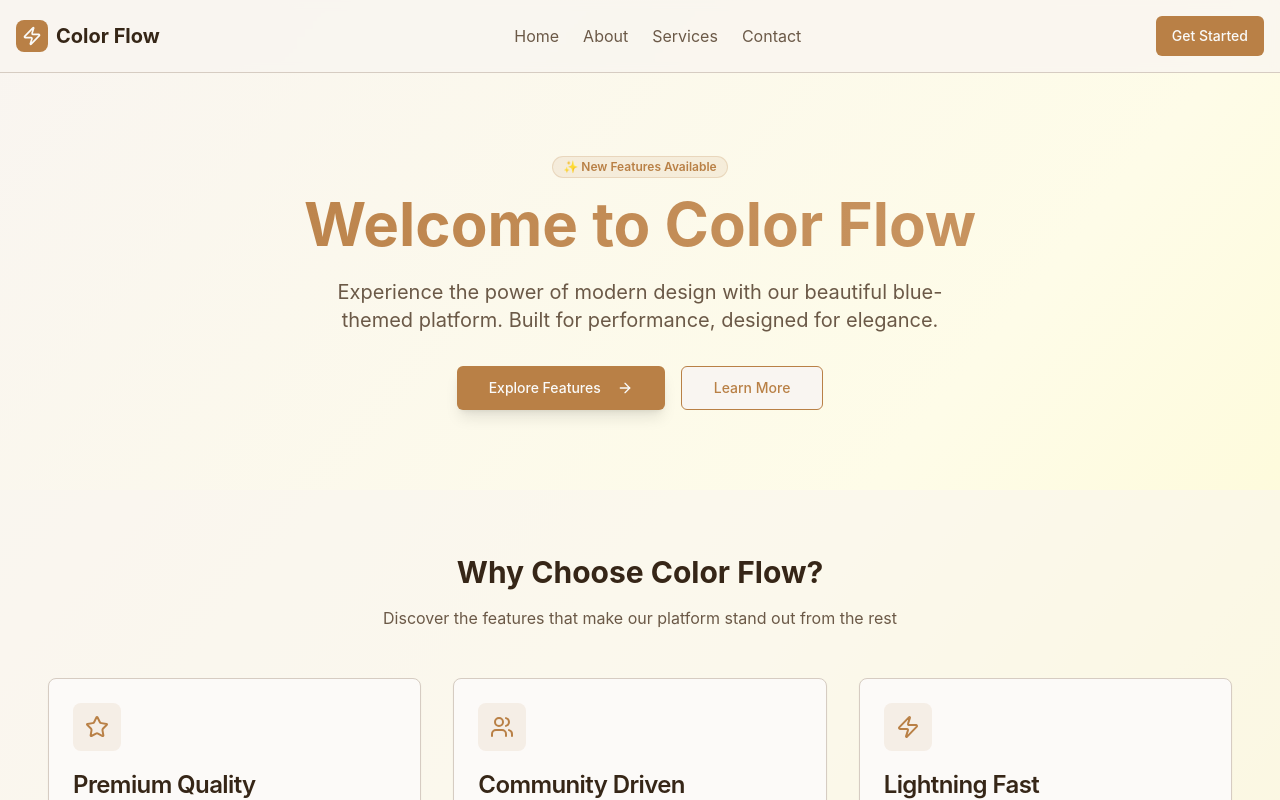
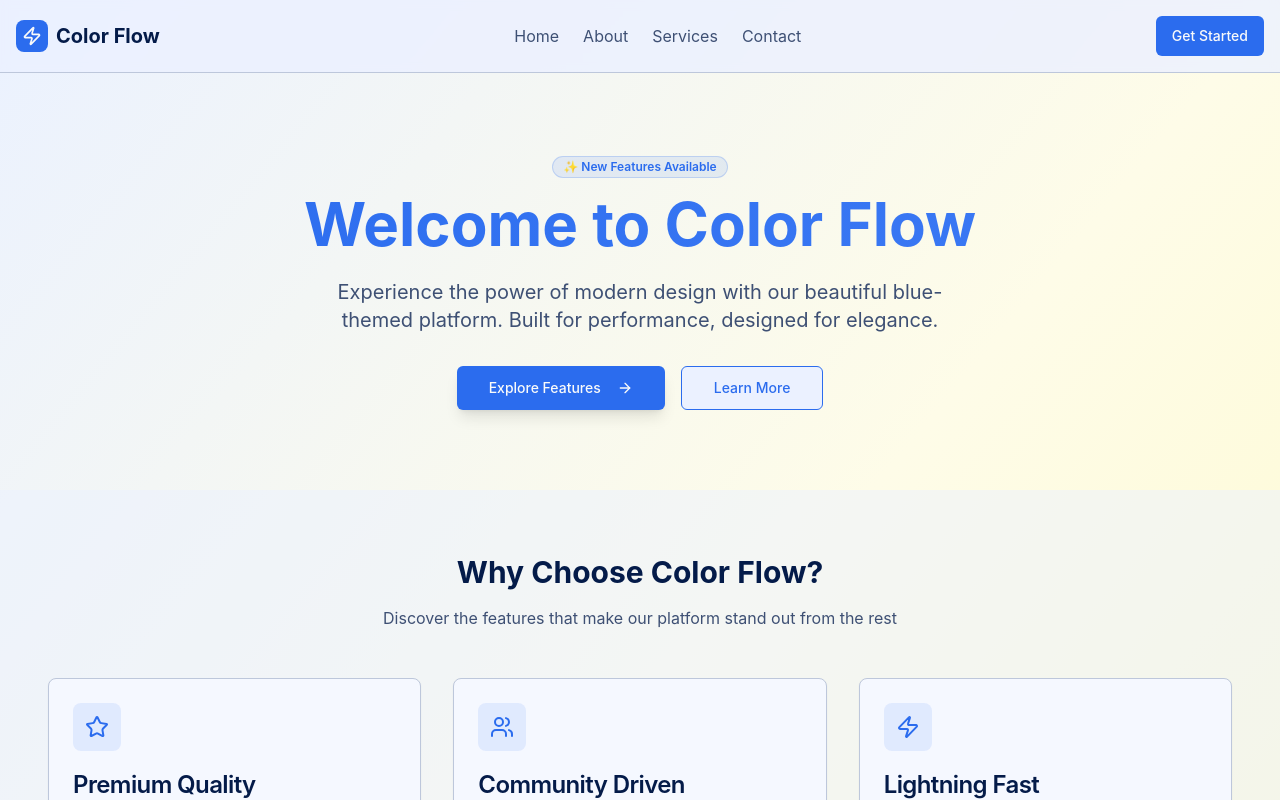
Before and after one commit to jboduchFusen/create-simple-blue-website, a React (Vite) app: page / in a window 1280 px wide. Shown: the top 800 px of the page. Built offline with nearby package versions, Linux system fonts and the light colour scheme.

Commit message:
make the background blue

```diff
--- a/src/index.css
+++ b/src/index.css
@@ -6,44 +6,44 @@
   :root {
     --radius: 0.5rem;
 
-    /* Brown theme colors */
-    --background: 30 40% 96%;
-    --foreground: 30 40% 15%;
+    /* Blue theme colors */
+    --background: 220 100% 96%;
+    --foreground: 220 90% 15%;
 
-    --card: 30 40% 98%;
-    --card-foreground: 30 40% 15%;
+    --card: 220 100% 98%;
+    --card-foreground: 220 90% 15%;
 
-    --popover: 30 40% 98%;
-    --popover-foreground: 30 40% 15%;
+    --popover: 220 100% 98%;
+    --popover-foreground: 220 90% 15%;
 
-    --primary: 30 45% 50%;
-    --primary-foreground: 30 10% 98%;
+    --primary: 220 85% 55%;
+    --primary-foreground: 220 10% 98%;
 
-    --secondary: 30 20% 88%;
-    --secondary-foreground: 30 40% 15%;
+    --secondary: 220 30% 88%;
+    --secondary-foreground: 220 90% 15%;
 
-    --muted: 30 20% 92%;
-    --muted-foreground: 30 20% 35%;
+    --muted: 220 30% 92%;
+    --muted-foreground: 220 30% 35%;
 
-    --accent: 30 50% 60%;
-    --accent-foreground: 30 10% 98%;
+    --accent: 220 90% 60%;
+    --accent-foreground: 220 10% 98%;
 
     --destructive: 0 84% 60%;
     --destructive-foreground: 0 100% 98%;
 
-    --border: 30 20% 80%;
-    --input: 30 20% 80%;
-    --ring: 30 45% 50%;
+    --border: 220 30% 80%;
+    --input: 220 30% 80%;
+    --ring: 220 85% 55%;
 
-    /* Brown gradient variables */
-    --gradient-primary: linear-gradient(135deg, hsl(30 45% 60%) 0%, hsl(30 45% 40%) 100%);
-    --gradient-secondary: linear-gradient(135deg, hsl(30 20% 92%) 0%, hsl(30 30% 82%) 100%);
-    --gradient-hero: linear-gradient(135deg, hsl(30 40% 94%) 0%, hsl(30 30% 82%) 50%, hsl(30 45% 60%) 100%);
+    /* Blue gradient variables */
+    --gradient-primary: linear-gradient(135deg, hsl(220 85% 65%) 0%, hsl(220 85% 45%) 100%);
+    --gradient-secondary: linear-gradient(135deg, hsl(220 30% 92%) 0%, hsl(220 50% 82%) 100%);
+    --gradient-hero: linear-gradient(135deg, hsl(220 100% 94%) 0%, hsl(220 80% 82%) 50%, hsl(220 85% 65%) 100%);
 
     /* Shadows */
-    --shadow-soft: 0 4px 20px hsla(30, 45%, 50%, 0.1);
-    --shadow-medium: 0 8px 30px hsla(30, 45%, 50%, 0.15);
-    --shadow-strong: 0 12px 40px hsla(30, 45%, 50%, 0.2);
+    --shadow-soft: 0 4px 20px hsla(220, 85%, 55%, 0.1);
+    --shadow-medium: 0 8px 30px hsla(220, 85%, 55%, 0.15);
+    --shadow-strong: 0 12px 40px hsla(220, 85%, 55%, 0.2);
   }
   .light {
     --background: 0 0% 100%;
```
Also changed, not shown: 1 other file (tests, documents, lock files or other folders).
